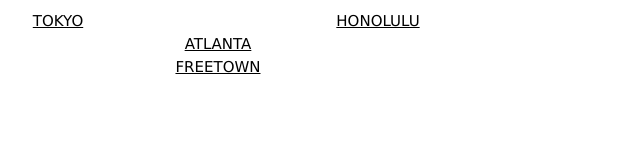
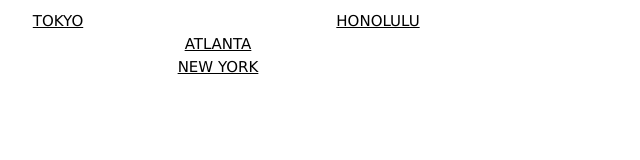
Before and after one commit to kyoheria/weatherVisualization, a plain HTML site: page index.html in a window 1280 px wide. Shown: the full height of the page, 102-742 px from the left. Drawn offline with nearby package versions, Linux system fonts and the light colour scheme.

Commit message:
second commit

```diff
--- a/index.html
+++ b/index.html
@@ -25,7 +25,7 @@
     <a href="https://kyoheria.github.io/freetownWeather/">FREETOWN</a>
   </div>
   <div class="w3-col w3-container m4 l6 w3-center">
-    <a href="https://kyoheria.github.io/newyorkWeather/">FREETOWN</a>
+    <a href="https://kyoheria.github.io/newyorkWeather/">NEW YORK</a>
   </div>
 
 
```
Also changed, not shown: 1 other file.
